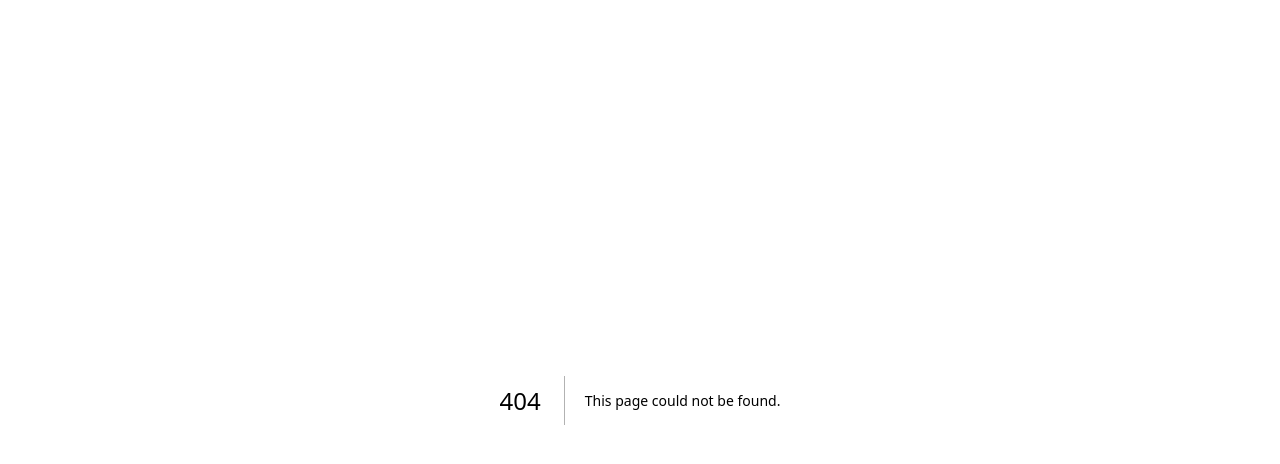
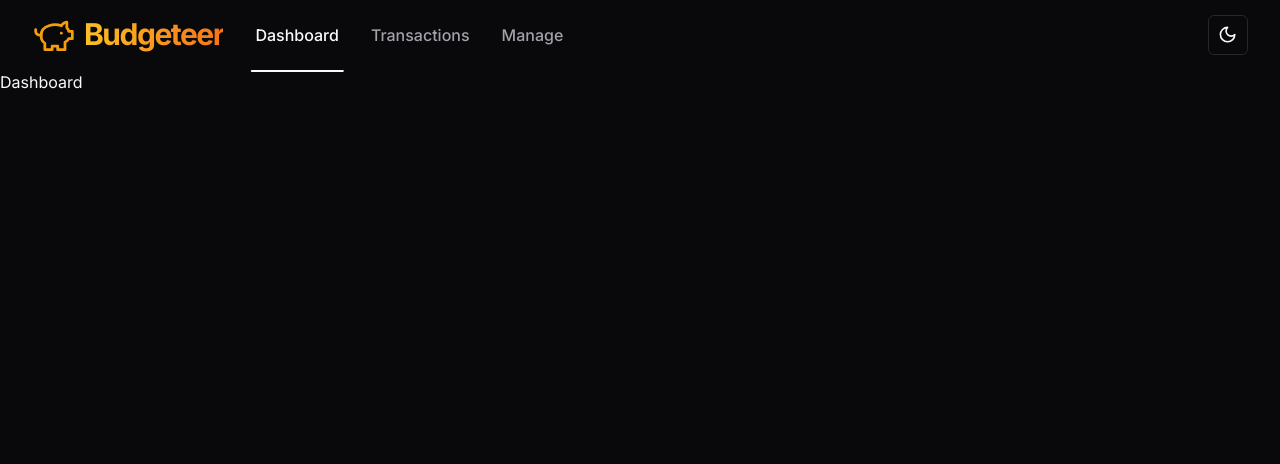
Before and after one commit to Akshansh029/expense-tracker, a Next.js app: page / in a window 1280 px wide. Before the commit this address had no page. Shown: the top 464 px of the page. Built offline with nearby package versions, Linux system fonts and the light colour scheme.

Commit message:
Navbar and dark mode completed, shadcn is awesome

```diff
--- a/app/(auth)/layout.tsx
+++ b/app/(auth)/layout.tsx
@@ -5,7 +5,7 @@ const layout = ({ children }: { children: ReactNode }) => {
   return (
     <div className="relative flex flex-col h-screen w-full items-center justify-center">
       <Logo />
-      <div className="mt-12">{children}</div>
+      <div className="mt-8">{children}</div>
     </div>
   );
 };
--- /dev/null
+++ b/app/(dashboard)/layout.tsx
@@ -0,0 +1,13 @@
+import Navbar from "@/components/Navbar";
+import React, { ReactNode } from "react";
+
+const layout = ({ children }: { children: ReactNode }) => {
+  return (
+    <div className="relative flex flex-col h-screen w-full">
+      <Navbar />
+      <div className="w-full">{children}</div>
+    </div>
+  );
+};
+
+export default layout;
--- /dev/null
+++ b/app/(dashboard)/page.tsx
@@ -0,0 +1,7 @@
+import React from "react";
+
+const page = () => {
+  return <div>Dashboard</div>;
+};
+
+export default page;
--- a/components/Logo.tsx
+++ b/components/Logo.tsx
@@ -12,4 +12,14 @@ const Logo = () => {
   );
 };
 
+export const LogoMobile = () => {
+  return (
+    <a href="/" className="flex items-center gap-2">
+      <p className="bg-gradient-to-r from-amber-400 to-orange-500 bg-clip-text text-transparent text-3xl font-bold leading-tight tracking-tighter">
+        Budgeteer
+      </p>
+    </a>
+  );
+};
+
 export default Logo;
--- /dev/null
+++ b/components/Navbar.tsx
@@ -0,0 +1,122 @@
+"use client";
+
+import React, { useState } from "react";
+import Logo, { LogoMobile } from "./Logo";
+import Link from "next/link";
+import { cn } from "@/lib/utils";
+import { Button, buttonVariants } from "./ui/button";
+import { usePathname } from "next/navigation";
+import { UserButton } from "@clerk/nextjs";
+import { ThemeSwitcherBtn } from "./ThemeSwitcherBtn";
+import { Sheet, SheetContent, SheetTrigger } from "./ui/sheet";
+import { Menu } from "lucide-react";
+
+const Navbar = () => {
+  return (
+    <>
+      <DesktopNavbar />
+      <MobileNavbar />
+    </>
+  );
+};
+
+const items = [
+  { label: "Dashboard", link: "/" },
+  { label: "Transactions", link: "/transactions" },
+  { label: "Manage", link: "/manage" },
+];
+
+const NavItem = ({
+  link,
+  label,
+  onClick,
+}: {
+  link: string;
+  label: string;
+  onClick?: () => void;
+}) => {
+  const pathname = usePathname();
+  const isActive = pathname === link;
+
+  return (
+    <div className="relative flex items-center">
+      <Link
+        href={link}
+        className={cn(
+          buttonVariants({ variant: "ghost" }),
+          "w-full justify-start text-base text-muted-foreground hover:text-foreground",
+          isActive && "text-foreground"
+        )}
+        onClick={() => {
+          if (onClick) onClick();
+        }}
+      >
+        {label}
+      </Link>
+      {isActive && (
+        <div className="absolute -bottom-[2px] left-1/2 hidden h-[2px] w-[80%] -translate-x-1/2 rounded-xl bg-foreground md:block"></div>
+      )}
+    </div>
+  );
+};
+
+const DesktopNavbar = () => {
+  return (
+    <div className="hidden border-seperate border-background md:block">
+      <nav className="container flex items-center justify-between px-8">
+        <div className="flex h-[70px] min-h-[60px] items-center gap-x-4">
+          <Logo />
+          <div className="flex h-full">
+            {items.map((item) => (
+              <NavItem key={item.label} link={item.link} label={item.label} />
+            ))}
+          </div>
+        </div>
+        <div className="flex items-center gap-4">
+          <ThemeSwitcherBtn />
+          <UserButton afterSignOutUrl="/sign-in" />
+        </div>
+      </nav>
+    </div>
+  );
+};
+
+const MobileNavbar = () => {
+  const [isOpen, setIsOpen] = useState(false);
+
+  return (
+    <div className="block border-separate bg-background md:hidden">
+      <nav className="container flex items-center justify-between px-8">
+        <Sheet open={isOpen} onOpenChange={setIsOpen}>
+          <SheetTrigger asChild>
+            <Button variant={"ghost"} size={"icon"}>
+              <Menu />
+            </Button>
+          </SheetTrigger>
+          <SheetContent className="w-[400px] sm:w-[540px]" side="left">
+            <Logo />
+            <div className="flex flex-col gap-1 pt-4">
+              {items.map((item) => (
+                <NavItem
+                  onClick={() => setIsOpen((prev) => !prev)}
+                  key={item.label}
+                  link={item.link}
+                  label={item.label}
+                />
+              ))}
+            </div>
+          </SheetContent>
+        </Sheet>
+        <div className="flex h-[80px] min-h[60px] items-center gap-x-10">
+          <LogoMobile />
+          <div className="flex items-center gap-2">
+            <ThemeSwitcherBtn />
+            <UserButton afterSignOutUrl="/sign-in" />
+          </div>
+        </div>
+      </nav>
+    </div>
+  );
+};
+
+export default Navbar;
--- /dev/null
+++ b/components/ThemeSwitcherBtn.tsx
@@ -0,0 +1,40 @@
+"use client";
+
+import * as React from "react";
+import { Moon, Sun } from "lucide-react";
+import { useTheme } from "next-themes";
+
+import { Button } from "@/components/ui/button";
+import {
+  DropdownMenu,
+  DropdownMenuContent,
+  DropdownMenuItem,
+  DropdownMenuTrigger,
+} from "@/components/ui/dropdown-menu";
+
+export function ThemeSwitcherBtn() {
+  const { setTheme } = useTheme();
+
+  return (
+    <DropdownMenu>
+      <DropdownMenuTrigger asChild>
+        <Button variant="outline" size="icon">
+          <Sun className="h-[1.2rem] w-[1.2rem] rotate-0 scale-100 transition-all dark:-rotate-90 dark:scale-0" />
+          <Moon className="absolute h-[1.2rem] w-[1.2rem] rotate-90 scale-0 transition-all dark:rotate-0 dark:scale-100" />
+          <span className="sr-only">Toggle theme</span>
+        </Button>
+      </DropdownMenuTrigger>
+      <DropdownMenuContent align="end">
+        <DropdownMenuItem onClick={() => setTheme("light")}>
+          Light
+        </DropdownMenuItem>
+        <DropdownMenuItem onClick={() => setTheme("dark")}>
+          Dark
+        </DropdownMenuItem>
+        <DropdownMenuItem onClick={() => setTheme("system")}>
+          System
+        </DropdownMenuItem>
+      </DropdownMenuContent>
+    </DropdownMenu>
+  );
+}
```
